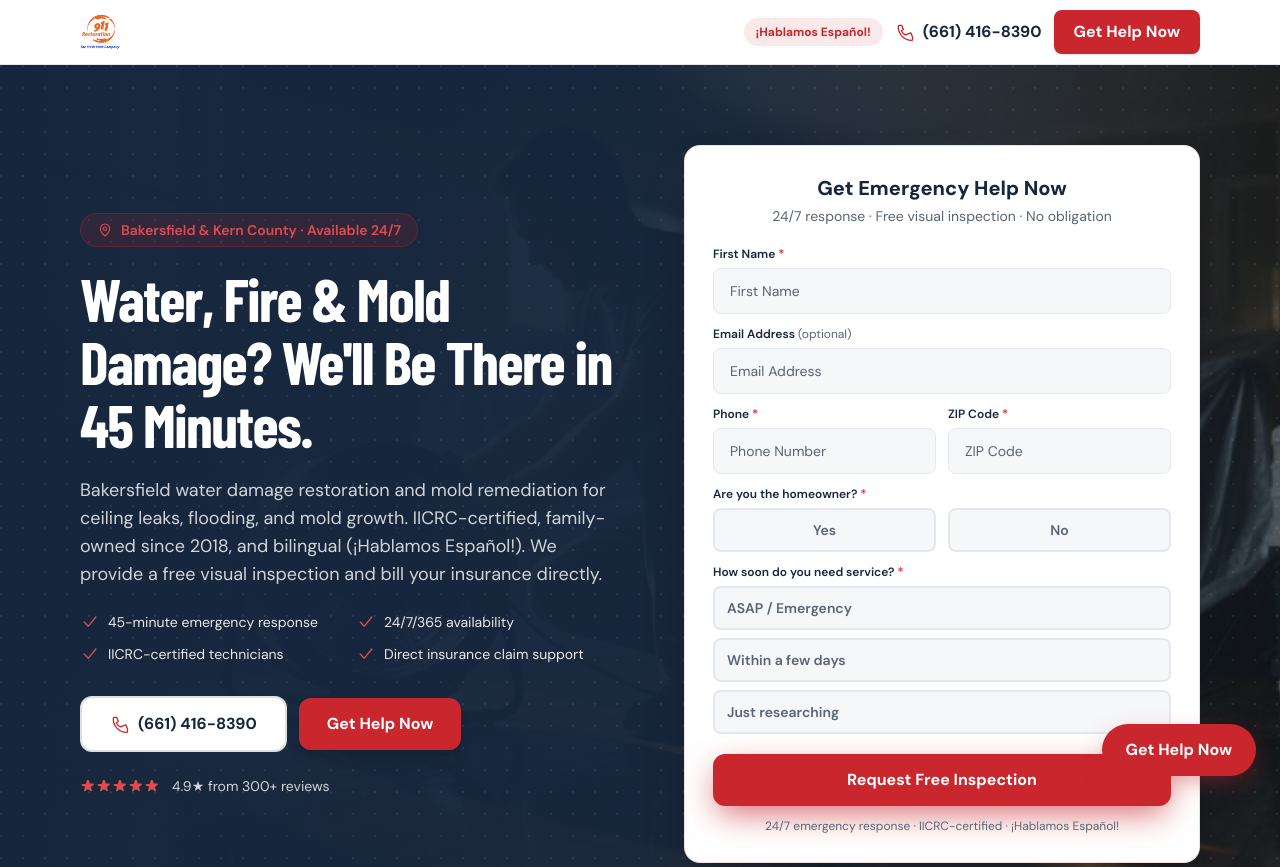
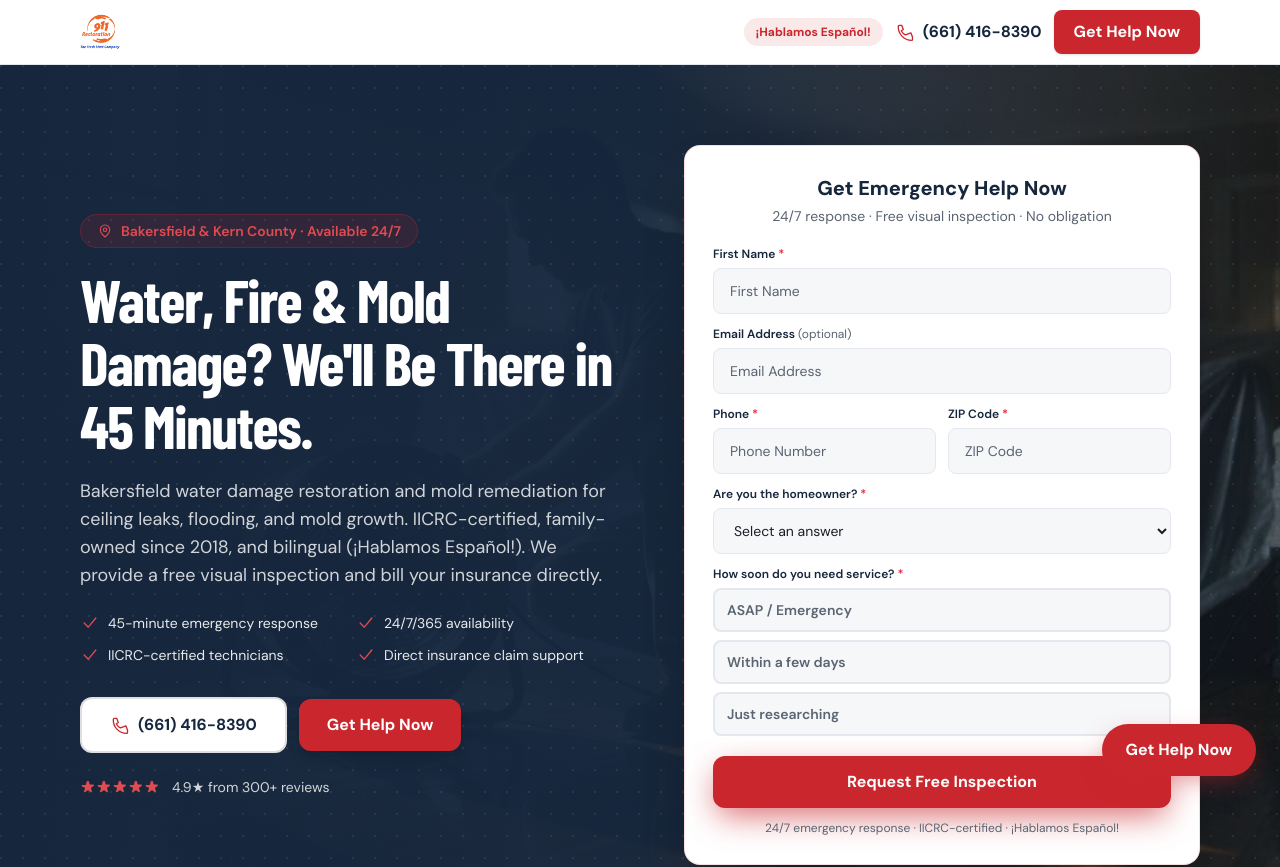
Before and after one commit to Landing-Pages-Websites/911-restoration-bakersfield-landing, a Next.js app: page / in a window 1280 px wide. Shown: the top 867 px of the page. Built offline with nearby package versions, Linux system fonts and the light colour scheme; a web font is replaced by a local one.

Commit message:
feat: add homeowner qualification select (#4)
Co-authored-by: mega-lindsay <lindsay@gomega.ai>

```diff
--- a/src/app/page.tsx
+++ b/src/app/page.tsx
@@ -210,15 +210,8 @@ function LeadForm({ id = "quote-form" }: { id?: string }) {
       return;
     }
 
-    const qualified =
-      form.isHomeowner === "Yes" &&
-      (form.timeframe === "ASAP / Emergency" || form.timeframe === "Within a few days");
-    const disqualificationReason =
-      form.isHomeowner !== "Yes"
-        ? "not_homeowner"
-        : form.timeframe === "Just researching"
-        ? "timeframe_researching"
-        : "";
+    const qualified = form.isHomeowner === "Yes";
+    const disqualificationReason = qualified ? "" : "not_homeowner";
 
     inFlightRef.current = true;
     setSubmitting(true);
@@ -422,26 +415,28 @@ function LeadForm({ id = "quote-form" }: { id?: string }) {
         </div>
 
         <div>
-          <label className={labelCls}>
+          <label htmlFor="isHomeowner" className={labelCls}>
             Are you the homeowner? <span className="text-red">*</span>
           </label>
-          <div className="grid grid-cols-2 gap-3">
-            {["Yes", "No"].map((opt) => (
-              <button
-                key={opt}
-                type="button"
-                onClick={() => setFieldValue("isHomeowner", opt)}
-                className={`py-2.5 rounded-lg text-sm font-semibold border-2 transition-all ${
-                  form.isHomeowner === opt
-                    ? "border-orange bg-orange/10 text-orange"
-                    : "border-border bg-bg-light text-text-muted hover:border-orange/40"
-                }`}
-              >
-                {opt}
-              </button>
-            ))}
-          </div>
-          <input type="hidden" name="isHomeowner" value={form.isHomeowner} />
+          <select
+            id="isHomeowner"
+            name="isHomeowner"
+            required
+            value={form.isHomeowner}
+            onChange={(e) => setFieldValue("isHomeowner", e.target.value)}
+            onBlur={() => handleBlur("isHomeowner")}
+            aria-invalid={errors.isHomeowner ? "true" : undefined}
+            aria-describedby={errors.isHomeowner ? "isHomeowner-error" : undefined}
+            className={`lp-field w-full px-4 py-3 border rounded-lg text-sm bg-bg-light focus:bg-white transition ${
+              errors.isHomeowner ? "lp-input-invalid" : "border-border"
+            } ${form.isHomeowner ? "text-navy" : "text-text-muted"}`}
+          >
+            <option value="" disabled>
+              Select an answer
+            </option>
+            <option value="Yes">Yes</option>
+            <option value="No">No</option>
+          </select>
           <FieldError name="isHomeowner" />
         </div>
 
```
